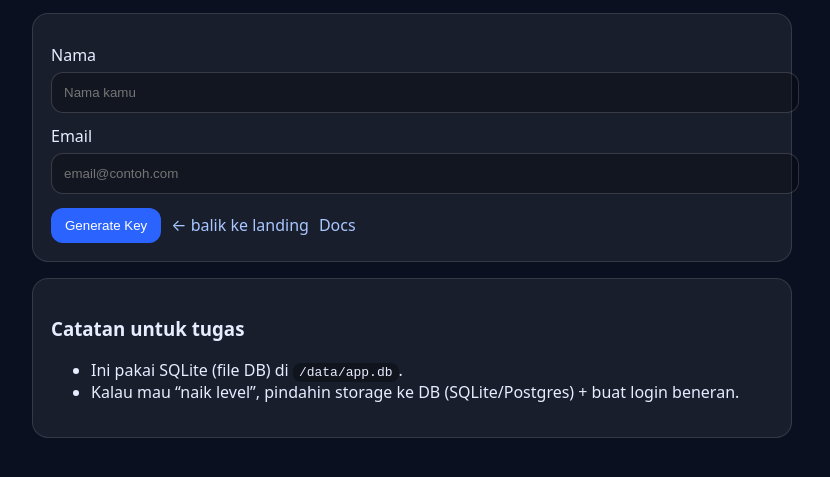
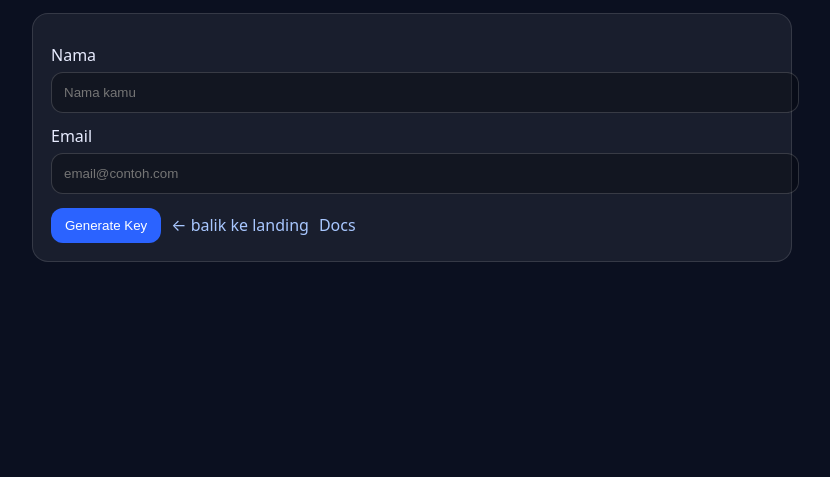
Before and after one commit to ImronSatrioPurnomo/ProjectAkhirPWS_122, a website: page public/portal.html in a window 1280 px wide. Shown: the part 143-620 px from the top of the page, without its empty margins (228-1058 px from the left). Drawn offline with Linux system fonts and the light colour scheme.

Commit message:
merapikan sedikti perubahan di dalam UI dan text, di bagian portal.html

```diff
--- a/public/portal.html
+++ b/public/portal.html
@@ -46,14 +46,6 @@
       <p class="muted">Pakai header: <code>x-api-key: &lt;KEY&gt;</code></p>
       <h3>Contoh curl</h3>
       <pre><code id="curl"></code></pre>
-    </div>
-
-    <div class="card">
-      <h3>Catatan untuk tugas</h3>
-      <ul>
-        <li>Ini pakai SQLite (file DB) di <code>/data/app.db</code>.</li>
-        <li>Kalau mau “naik level”, pindahin storage ke DB (SQLite/Postgres) + buat login beneran.</li>
-      </ul>
     </div>
   </div>
 
```
Also changed, not shown: 1 other file.
